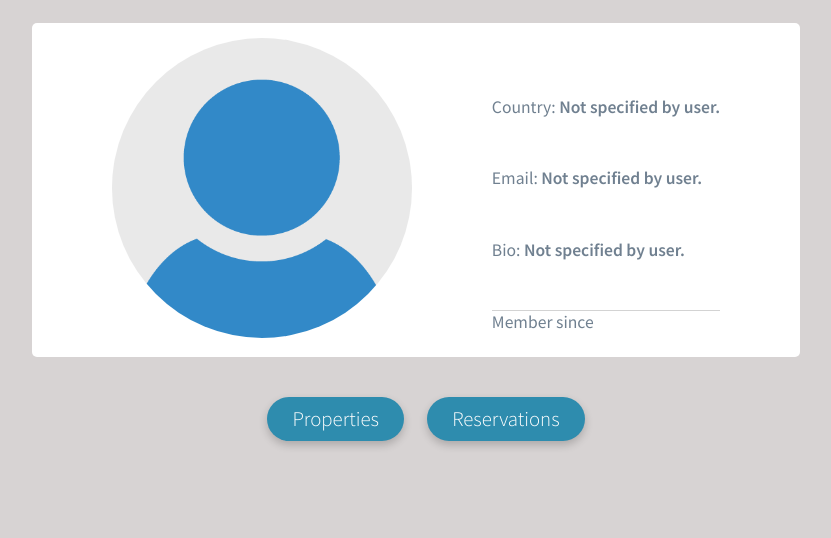
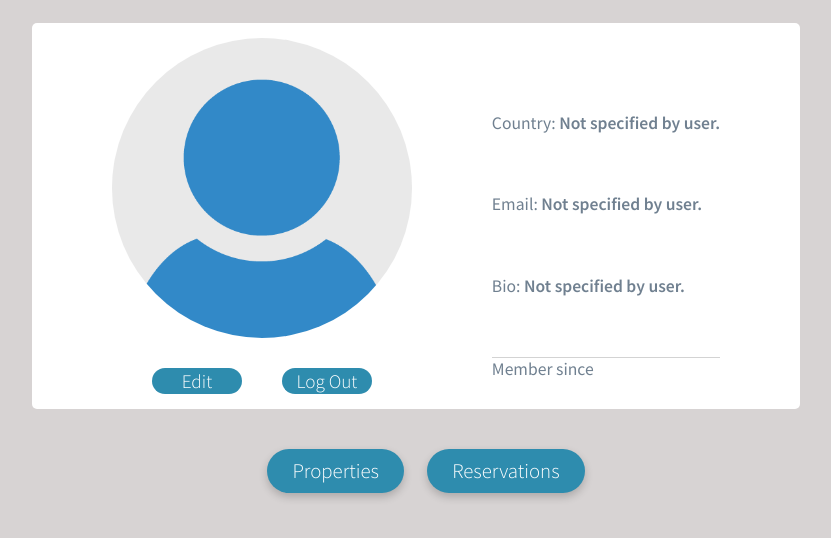
Before and after one commit to joaorenatopinto/FEUP-LTW1920-PROJ, a PHP site: page /profile.php in a window 1280 px wide. Shown: the part 90-628 px from the top of the page, without its empty margins (224-1055 px from the left). Run offline with PHP 8.4, Linux system fonts and the light colour scheme; the visitor is signed in with stand-in values (Sample User, id 1); data comes from the database, SQL or seed files in the repository; data that the repository does not hold is empty.

Commit message:
added edit and logout buttons no profile (maybe will be re-styled in near future)

```diff
--- a/css/profile.css
+++ b/css/profile.css
@@ -23,6 +23,9 @@
     max-width: 40%;
     margin-top: 2%;
     margin-bottom: 2%;
+    display: flex;
+    flex-direction: column;
+    align-items: center;
 }
 
 .profile-details {
@@ -62,6 +65,34 @@
     grid-column-end: 3;
 }
 
+.profile-options {
+    width: 100%;
+    display: flex;
+    justify-content: space-evenly;
+}
+
+.profile-options button {
+    color: white;
+    background-color: #2E8CAE;
+    border: none;
+    border-radius: 3.125em;
+    cursor: pointer;
+    transition: all 0.3s ease 0s;
+    font-family: 'Source Sans Pro', sans-serif;
+    font-size: 1.2em;
+    font-weight: 300;
+    margin-top: 10%;
+    width: 30%;
+}
+
+.profile-options button:hover {
+    background-color: #0B3B49;
+}
+
+.profile-options a {
+    margin: 0px;
+}
+
 .profile-properties-reservations input {
     color: white;
     display: inline-block;
@@ -79,6 +110,5 @@
 }
 
 .profile-properties-reservations input:hover {
-    background-color: #a4c739;
-    color: black;
+    background-color: #0B3B49;
 }
--- a/templates/tlp_profile.php
+++ b/templates/tlp_profile.php
@@ -10,6 +10,10 @@
                 else if(file_exists("images/users/" . $user['username'] . ".jpg")) echo $user['username'] . '.jpg">';
                 else echo 'default.png">';
             ?>
+            <div class="profile-options">
+                <button onclick="location.href = 'editprofile.php';">Edit</button></a>
+                <button onclick="location.href = 'action_logout.php';">Log Out</button></a>
+            </div>
         </div>
         <div class="profile-details">
             <h4 class="profile-name"> <?= $user['fullname'] ?></h4>
```
